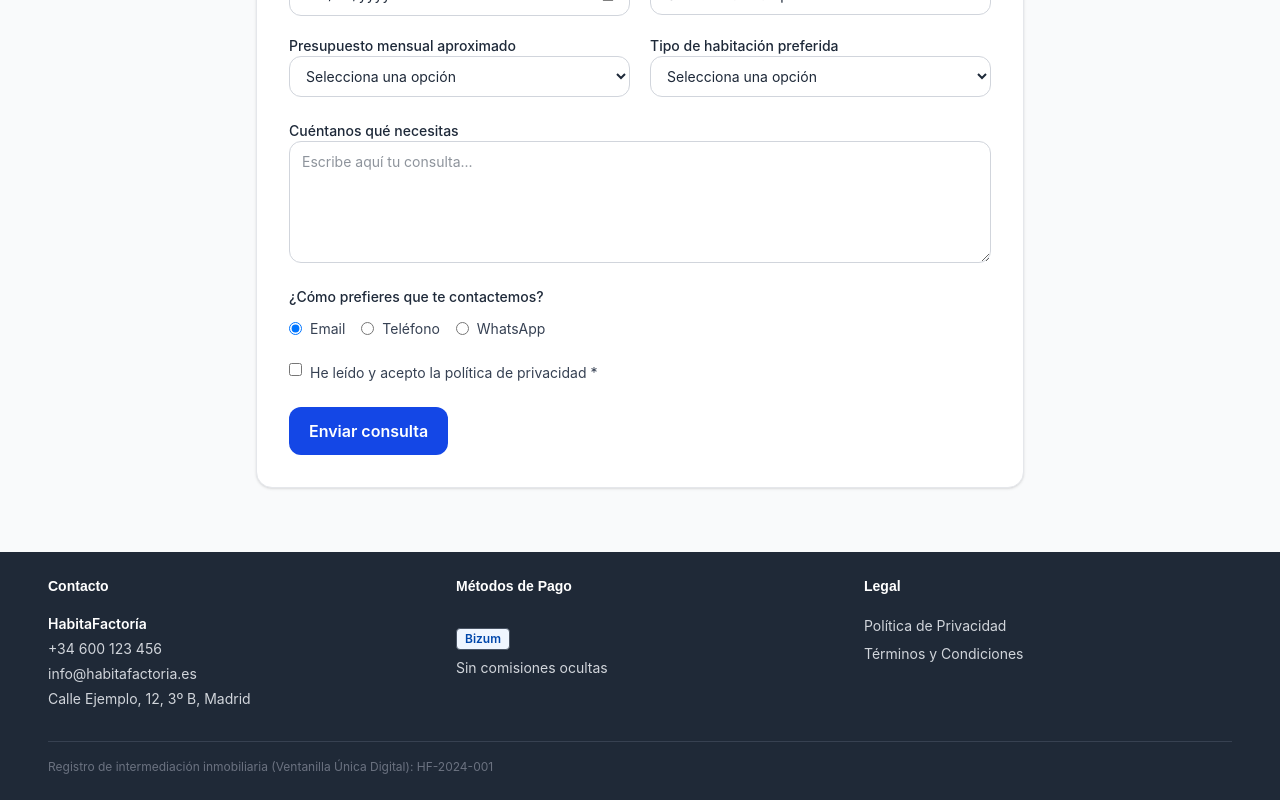
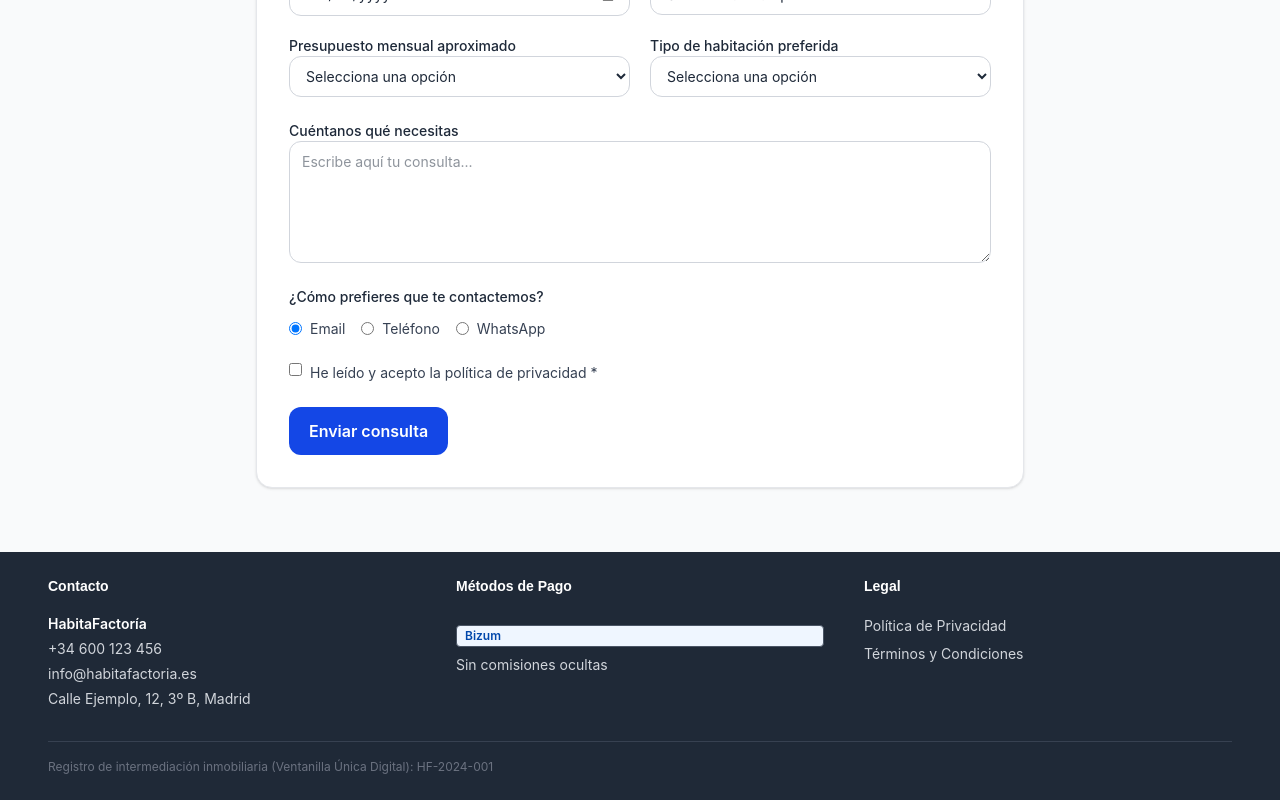
Before and after one commit to kvadrakola/La-Inmobiliaria, a React (Vite) app: page /contacto in a window 1280 px wide. Shown: the part 568-1368 px from the top of the page. Built offline with nearby package versions, Linux system fonts and the light colour scheme.

Commit message:
Feat: Update PaymentMethodAssertion styling for improved layout

```diff
--- a/src/semantic-graph/nodes/SiteChrome.jsx
+++ b/src/semantic-graph/nodes/SiteChrome.jsx
@@ -118,7 +118,7 @@ function PaymentMethodAssertion({ payment }) {
       data-content-kind="text"
       data-content-source="fixture"
       data-required="true"
-      className="mt-3 space-y-2"
+      className="mt-3 flex flex-col gap-2"
     >
       <span
         data-node-id={`${payment.id}-label`}
```
